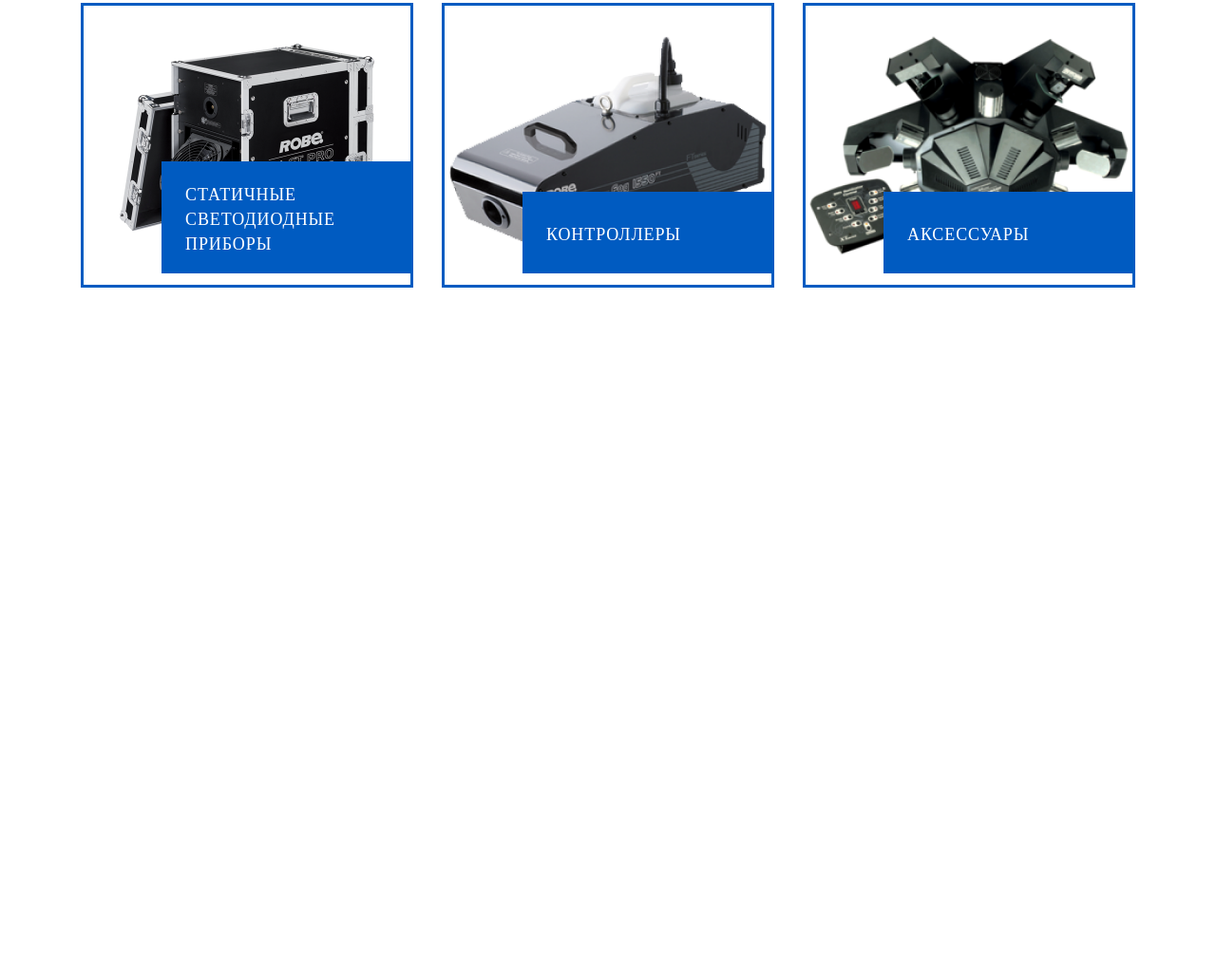
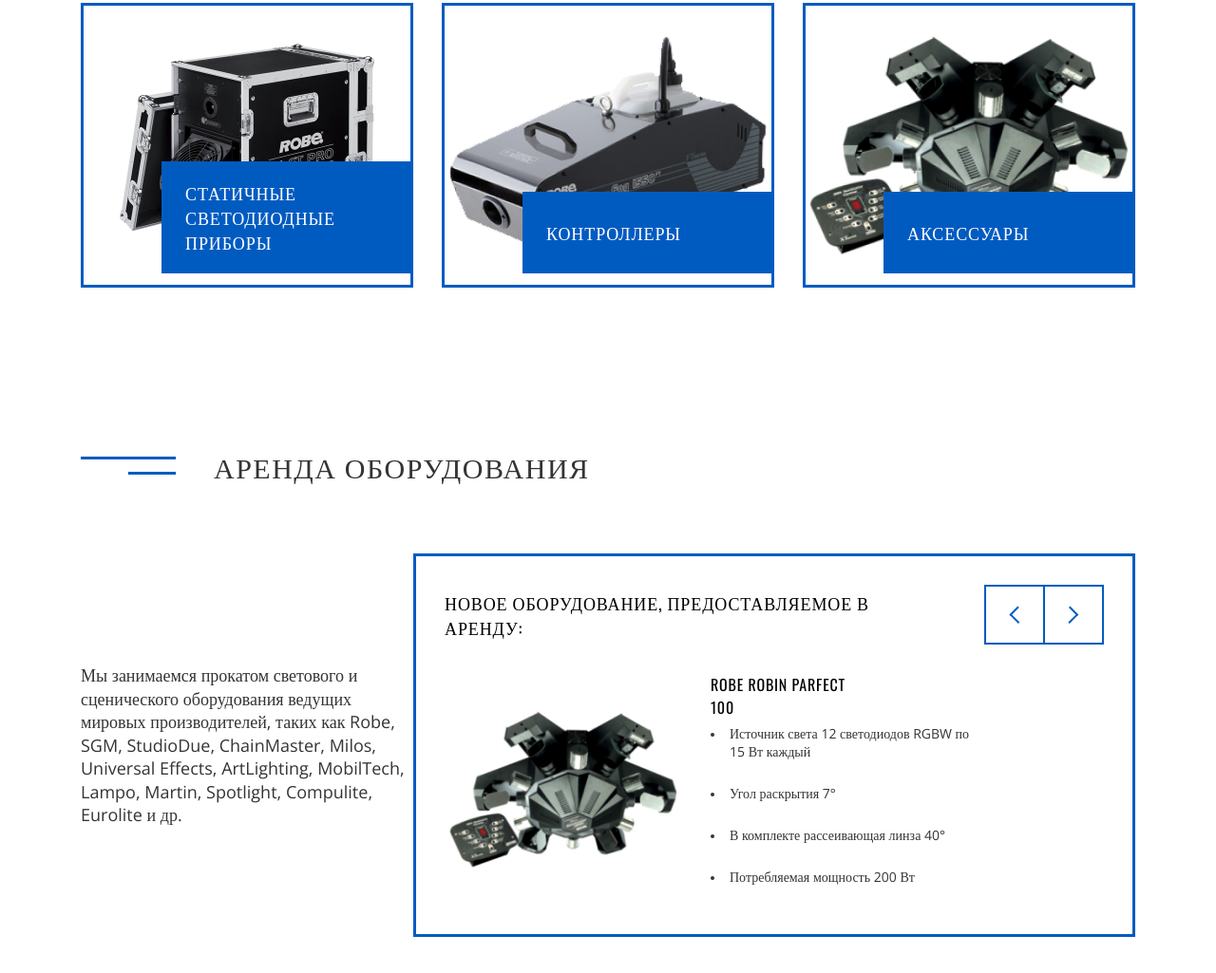
Before and after one commit to anti-fe/practical-work1, a plain HTML site: page index.html in a window 1280 px wide. Shown: the part 1836-2861 px from the top of the page at 95% size. Before the commit the page ends 2304 px from the top, so only its background shows below. Drawn offline with nearby package versions, Linux system fonts and the light colour scheme.

Commit message:
add rend

```diff
--- a/index.html
+++ b/index.html
@@ -111,7 +111,46 @@
             </div>
         </div>
     </section>
-
+    <section class="main-rent cont">
+        <div class="main-rent-header section-header">
+            <div class="main-rent-header__title title">
+                <div class="title-dec">
+                    <div class="title-dec1"></div>
+                    <div class="title-dec2"></div>
+                </div>
+                <h2 class="title__text">Аренда оборудования</h2>
+            </div>
+        </div>
+        <div class="main-rent-body">
+            <div class="main-rent-body__text-block">
+                <p class="text-block__inf">Мы занимаемся прокатом светового и сценического оборудования ведущих мировых производителей, таких как Robe, SGM, StudioDue, ChainMaster, Milos, Universal Effects, ArtLighting, MobilTech, Lampo, Martin, Spotlight, Compulite, Eurolite и др.</p>
+            </div>
+            <div class="main-rent-body__rent-item">
+                <div class="rent-item-header">
+                    <h4 class="rent-item-header__title header__title">Новое оборудование, предоставляемое в аренду:</h4>
+                    <div class="rent-item-header__btns">
+                        <button class="btns__prev btn-slider"><img src="img/btn-prev.svg" alt="prev"></button>
+                        <button class="btns__next btn-slider" ><img src="img/btn-next.svg" alt="next"></button>
+                    </div>
+                </div>
+                <div class="rent-item-body">
+                    <img src="img/slider-item.png" alt="Robe Robin Parfect" class="rent-item-body__img">
+                    <div class="rent-item-body__info">
+                        <p class="info__title">Robe Robin ParFect 100</p>
+                        <ul class="info-list">
+                            <li class="info-list__item">Источник света 12 светодиодов RGBW по 15 Вт каждый
+                            </li>
+                            <li class="info-list__item">Угол раскрытия 7°
+                            </li>
+                            <li class="info-list__item">В комплекте рассеивающая линза 40°
+                            </li>
+                            <li class="info-list__item">Потребляемая мощность 200 Вт</li>
+                        </ul>
+                    </div>
+                </div>
+            </div>
+        </div>
+    </section>
     <script src="js/app.js"></script>
 </body>
 </html>
--- a/style.css
+++ b/style.css
@@ -191,6 +191,7 @@
     letter-spacing: 0.05em;
     font-family: Oswald;
     font-weight: 400;
+    text-transform: uppercase;
 }
 
 .btn-slider {
@@ -358,3 +359,113 @@
     text-transform: uppercase;
     letter-spacing: 0.05em;
 }
+
+.main-rent {
+    margin-bottom: 108px;
+}
+
+.main-rent-body {
+    display: flex;
+    justify-content: space-between;
+    align-items: center;
+}
+
+.main-rent-body__text-block {
+    max-width: 350px;
+}
+
+.text-block__inf {
+    font-size: 18px;
+    font-weight: 300;
+    font-family: Open Sans;
+    line-height: 24.5px;
+    color: var(--color-black);
+}
+
+.main-rent-body__rent-item {
+    padding: 30px;
+    border: 3px solid var(--color-accent);
+}
+
+.rent-item-header {
+    display: flex;
+    align-items: center;
+    justify-content: space-between;
+    margin-bottom: 30px;
+}
+
+.header__title {
+    font-size: 18px;
+    font-weight: 400;
+    font-family: Oswald;
+    letter-spacing: 0.05em;
+    text-transform: uppercase;
+}
+
+.rent-item-header__btns {
+    display: flex;
+    align-items: center;
+    margin-left: 65px;
+}
+
+.rent-item-body {
+    display: flex;
+    justify-content: flex-start;
+}
+
+.rent-item-body__info {
+    display: flex;
+    flex-direction: column;
+    justify-content: flex-start;
+    max-width: 281px;
+}
+
+.rent-item-body__img {
+    max-height: 250px;
+    max-width: 250px;
+    margin-right: 30px;
+}
+
+.info__title {
+   font-size: 16px;
+   font-weight: 400;
+   font-family: Oswald;
+   letter-spacing: 0.05em;
+   text-transform: uppercase;
+   max-width: 170px;
+   margin-bottom: 6px;
+}
+
+.info-list {
+    list-style-position: inside;
+}
+
+.info-list__item {
+    list-style-type: none;
+    padding-left: 20px;
+    position: relative;
+    font-size: 14px;
+    color: var(--color-black);
+    font-weight: 300;
+    font-family: Open Sans;
+    line-height: 19px;
+}
+
+.info-list__item:not(:last-child) {
+    margin-bottom: 25px;
+}
+
+.info-list__item::before {
+    content: '';
+    position: absolute;
+    height: 4px;
+    width: 4px;
+    left: 0;
+    top: 8.5px;
+    background-color: var(--color-black);
+    border-radius: 50%;
+    -webkit-border-radius: 50%;
+    -moz-border-radius: 50%;
+    -ms-border-radius: 50%;
+    -o-border-radius: 50%;
+}
```
